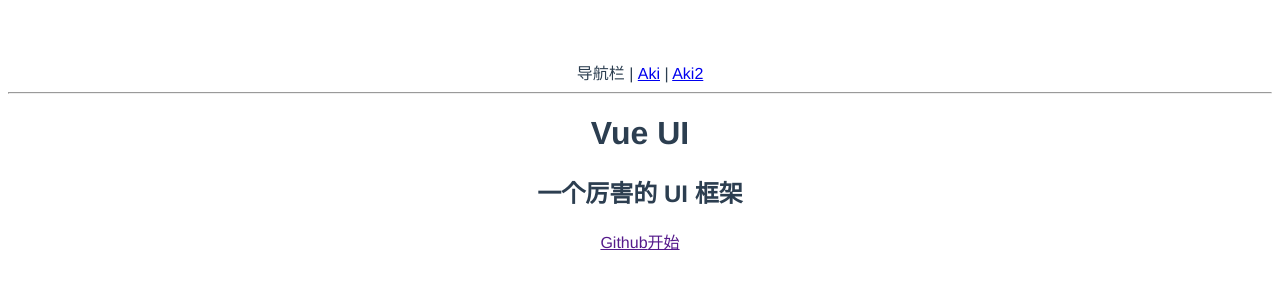
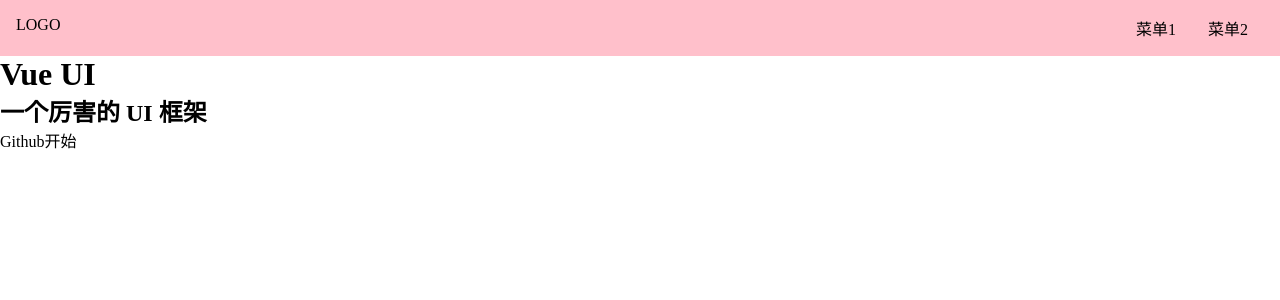
Before and after one commit to syqymyl/vue-components-library, a Vue app: page /#/ in a window 1280 px wide. Shown: the top 300 px of the page. Built offline with nearby package versions, Linux system fonts and the light colour scheme.

Commit message:
topnav 样式更新

```diff
--- a/src/App.vue
+++ b/src/App.vue
@@ -1,16 +1,10 @@
 <template>
-  <div>
-    导航栏 | <router-link to="/">Aki</router-link> |
-    <router-link to="/xxx">Aki2</router-link>
-    <!-- 添加跳转链接 -->
-  </div>
-  <hr />
   <router-view />
   <!-- 在此处展示组件 -->
 </template>
 
 <script>
 export default {
-  name: "App",
-};
+  name: 'App',
+}
 </script>
--- a/src/index.css
+++ /dev/null
@@ -1,8 +0,0 @@
-#app {
-  font-family: Avenir, Helvetica, Arial, sans-serif;
-  -webkit-font-smoothing: antialiased;
-  -moz-osx-font-smoothing: grayscale;
-  text-align: center;
-  color: #2c3e50;
-  margin-top: 60px;
-}
--- /dev/null
+++ b/src/index.scss
@@ -0,0 +1,16 @@
+* {
+  margin: 0;
+  padding: 0;
+  box-sizing: border-box;
+}
+ul,
+ol {
+  list-style: none;
+}
+a {
+  text-decoration: none;
+  color: inherit;
+  &:hover {
+    border-bottom: 1px solid;
+  }
+}
--- a/src/main.ts
+++ b/src/main.ts
@@ -1,6 +1,6 @@
 import { createApp } from 'vue'
 import App from './App.vue'
-import './index.css'
+import './index.scss'
 import { createWebHashHistory, createRouter } from 'vue-router'
 import Home from './views/Home.vue'
 import Doc from './views/Doc.vue'
--- a/src/views/Home.vue
+++ b/src/views/Home.vue
@@ -1,8 +1,11 @@
 <template>
   <div>
     <div class="topnav">
-      <div class="logo"></div>
-      <div class="menu"></div>
+      <div class="logo">LOGO</div>
+      <ul class="menu">
+        <li>菜单1</li>
+        <li>菜单2</li>
+      </ul>
     </div>
     <div class="banner">
       <h1>Vue UI</h1>
@@ -14,3 +17,23 @@
     </div>
   </div>
 </template>
+
+<style lang="scss" scoped>
+.topnav {
+  background: pink;
+  display: flex;
+  padding: 16px;
+  > .logo {
+    max-width: 6em;
+    margin-right: auto;
+  }
+  > .menu {
+    display: flex;
+    white-space: nowrap;
+    flex-wrap: nowrap;
+    > li {
+      margin: 0 1em;
+    }
+  }
+}
+</style>
```
Also changed, not shown: src/views/Doc.vue (line endings or trailing spaces).
